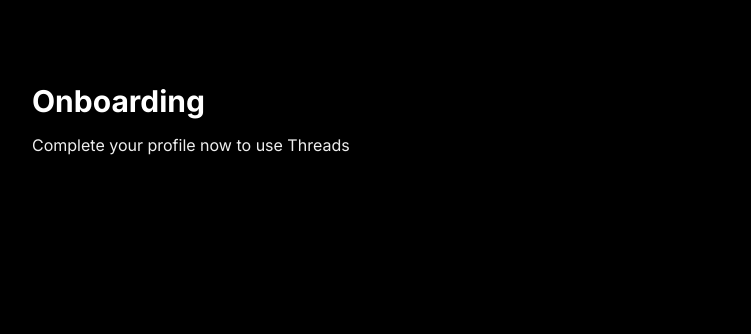
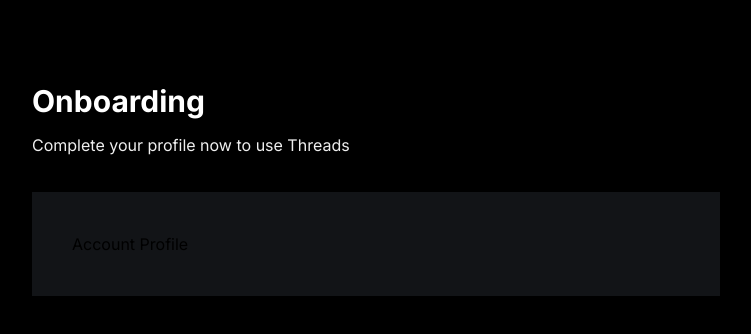
Before and after one commit to ERy03/threads, a Next.js app: page /onboarding in a window 1280 px wide. Shown: the top 334 px of the page, without its empty margins (264-1015 px from the left). Built offline with nearby package versions, Linux system fonts and the light colour scheme.

Commit message:
update: utilize account profile wip

```diff
--- a/app/(auth)/onboarding/page.tsx
+++ b/app/(auth)/onboarding/page.tsx
@@ -1,3 +1,5 @@
+import AccountProfile from "@/components/forms/AccountProfile";
+
 export default function Page() {
   return (
     <main className="mx-auto flex flex-col max-w-3xl justify-start px-10 py-20">
@@ -5,6 +7,10 @@
       <p className="mt-3 text-base-regular text-light-2">
         Complete your profile now to use Threads
       </p>
+
+      <section className="mt-9 p-10 bg-dark-2">
+        <AccountProfile />
+      </section>
     </main>
   );
 }
```
